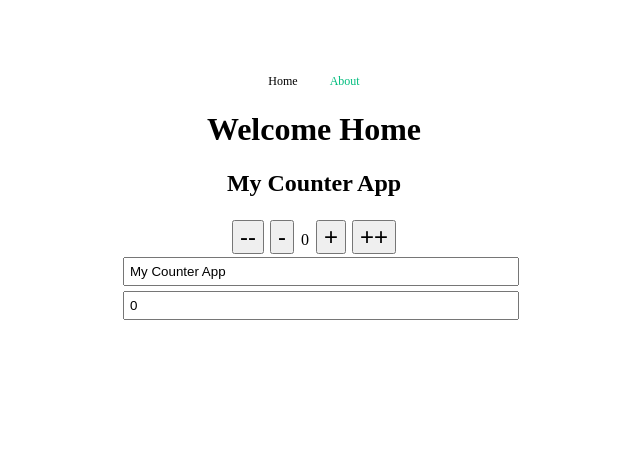
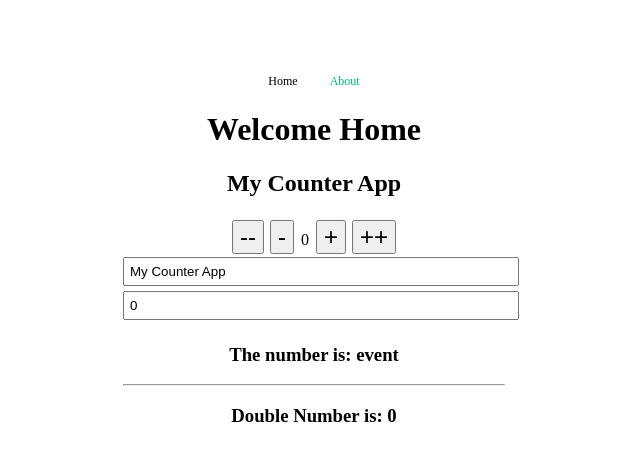
Before and after one commit to cckcoder/vuejs-3-beginner, a Vue app: page / in a window 1280 px wide. Shown: the top 460 px of the page, without its empty margins (326-966 px from the left). Built offline with nearby package versions, Linux system fonts and the light colour scheme.

Commit message:
update: demo computed
Signed-off-by: chaiwat.chaobaankoh <chaiwat.chaobaankoh@accenture.com>

```diff
--- a/src/views/HomeView.vue
+++ b/src/views/HomeView.vue
@@ -1,5 +1,5 @@
 <script setup>
-import { ref } from 'vue'
+import { ref, computed } from 'vue'
 
 const count = ref(0)
 const title = ref('My Counter App')
@@ -11,6 +11,15 @@ const increment = (amount) => {
 const decrement = (amount) => {
     count.value -= amount
 }
+
+const oddOrEvent = computed(() => {
+    if (count.value % 2 == 0) return 'event'
+    return 'odd'
+})
+
+const doubleNumber = computed(() => {
+    return count.value * 2
+})
 
 </script>
 
@@ -37,6 +46,9 @@ const decrement = (amount) => {
                 name="title-model"
             >
         </div>
+        <h3>The number is: {{ oddOrEvent }}</h3>
+        <hr>
+        <h3>Double Number is: {{ doubleNumber }}</h3>
     </div>
 </template>
 
```
